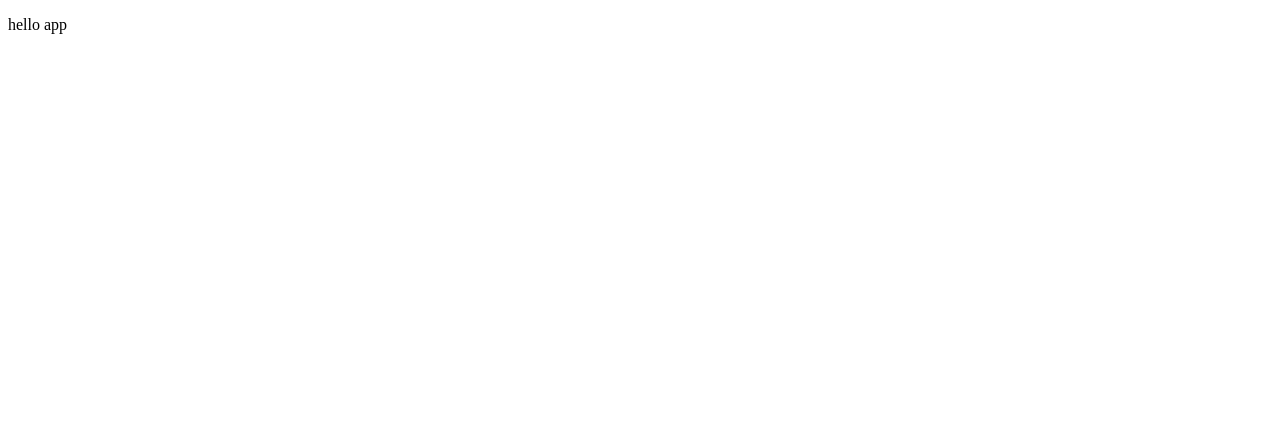
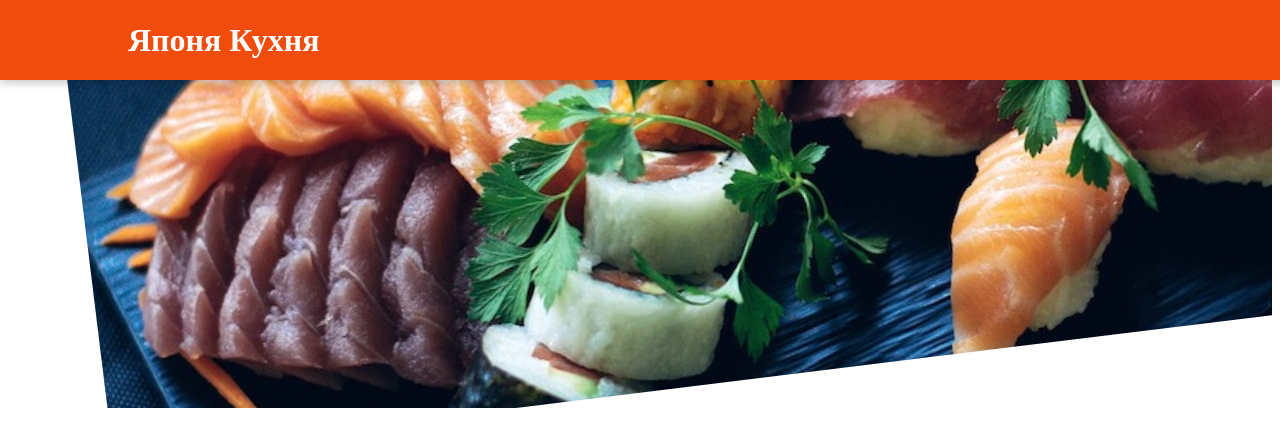
Before and after one commit to UmidIsanov/food-order-app, a React (Create React App) app: page / in a window 1280 px wide. Shown: the top 446 px of the page. Built offline with nearby package versions, Linux system fonts and the light colour scheme.

Commit message:
adding Header component

```diff
--- a/src/App.jsx
+++ b/src/App.jsx
@@ -1,8 +1,10 @@
+import React from "react";
+import Header from "./components/Layout/Header";
 function App() {
   return (
-    <div>
-      <p>hello app</p>
-    </div>
+   <React.Fragment>
+    <Header/>
+   </React.Fragment>
   );
 }
 
--- a/src/components/Layout/Header.jsx
+++ b/src/components/Layout/Header.jsx
@@ -1,16 +1,18 @@
 import React from "react";
 import sushiImage from "../../assets/sushi.jpg";
+import styles from "./Header.module.css"
 const Header = () => {
   return (
-    <div>
-      <header>
+    <React.Fragment>
+
+      <header className={styles.header}>
         <h1>Японя Кухня</h1>
         <button>Корзина</button>
       </header>
-      <div>
+      <div className={styles['main-image']}>
         <img src={sushiImage} alt="фото суши" />
       </div>
-    </div>
+    </React.Fragment>
   );
 };
 
--- a/src/components/Layout/Header.module.css
+++ b/src/components/Layout/Header.module.css
@@ -4,7 +4,7 @@
   left: 0;
   width: 100%;
   height: 5rem;
-  background-color: #6b068a;
+  background-color: #f04d0d;
   color: white;
   display: flex;
   justify-content: space-between;
```
Also changed, not shown: src/assets/sushi.jpg (renamed from src/components/assets/sushi.jpg).
